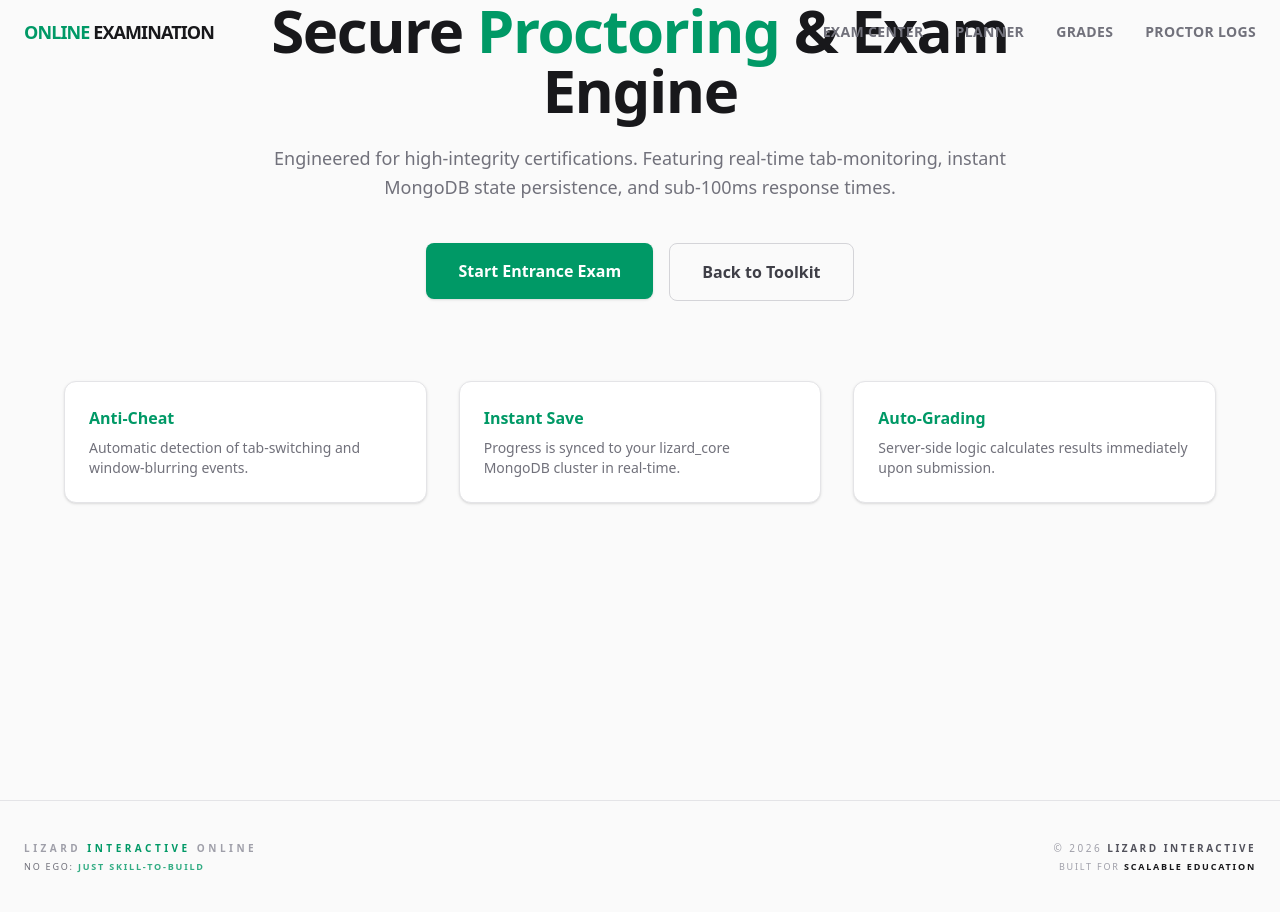
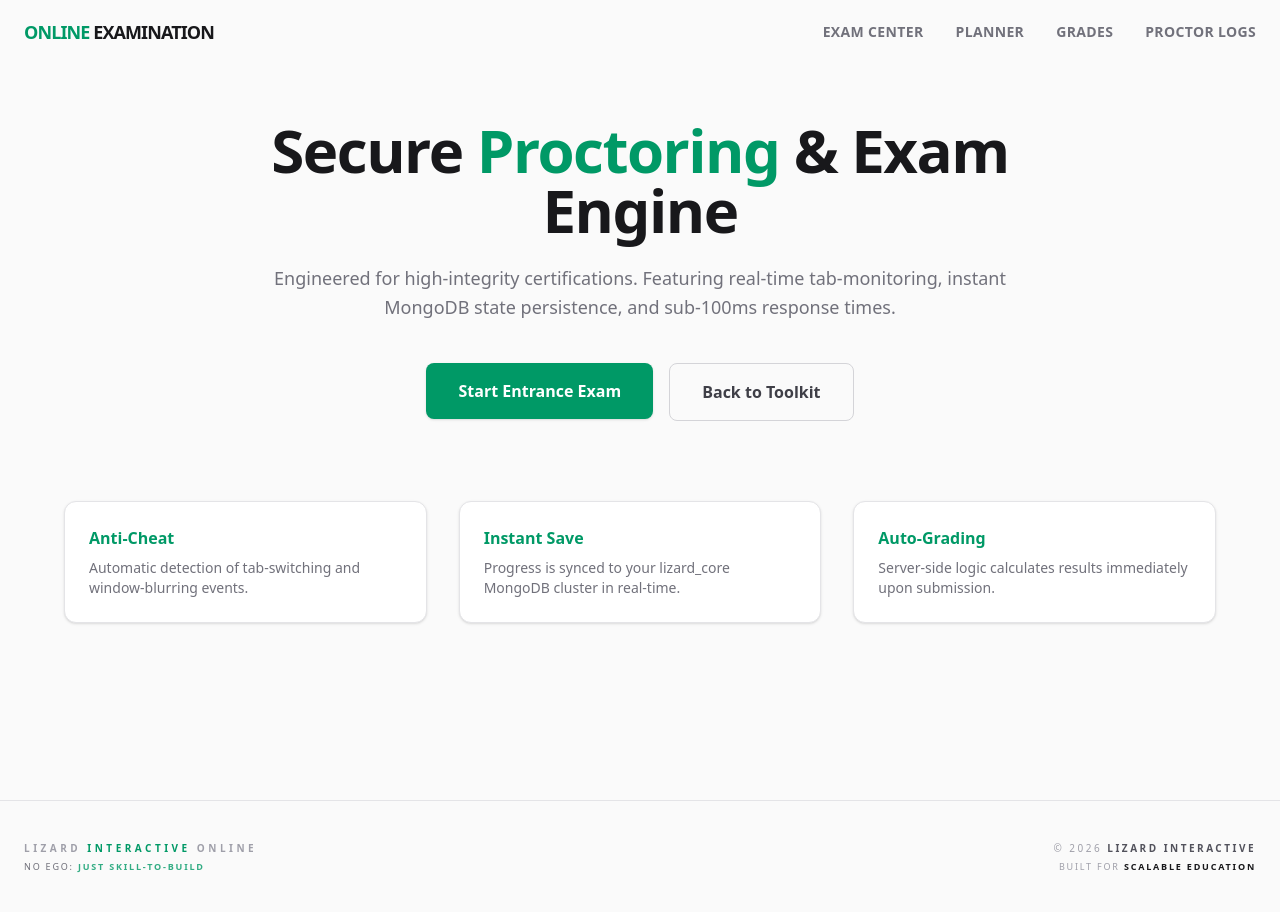
Before and after one commit to ron-thecertifiedbomb/online_examination, a Next.js app: page / in a window 1280 px wide. Built offline with nearby package versions, Linux system fonts and the light colour scheme.

Commit message:
Update ScreenContainer to include padding-top in styles; adjust TeacherDashboard to remove redundant className prop.

```diff
--- a/components/shared/ScreenContainer/ScreenContainer.tsx
+++ b/components/shared/ScreenContainer/ScreenContainer.tsx
@@ -33,6 +33,7 @@ export default function ScreenContainer({
             className={`
                 w-full
                 min-h-screen
+                pt-30
                 ${variants[variant]}
                 ${className}
             `}
--- a/pages/engineering/exams/index.tsx
+++ b/pages/engineering/exams/index.tsx
@@ -14,7 +14,7 @@ type Exam = {
 
 export default function TeacherDashboard({ exams }: { exams: Exam[] }) {
     return (
-        <ScreenContainer className="pt-30" >
+        <ScreenContainer >
             <div className="flex justify-between items-end mb-10">
                 <div>
                     <h1 className="text-3xl font-black tracking-tight text-zinc-900">
```
